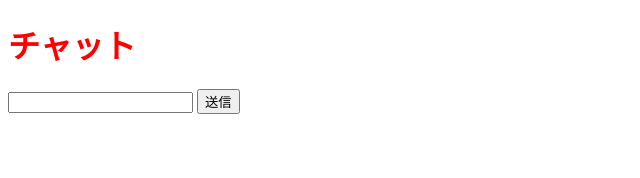
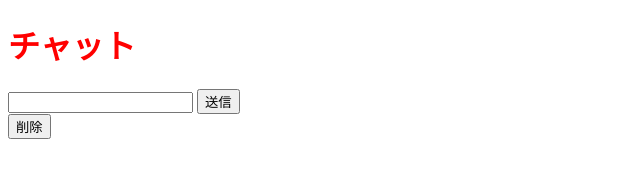
Before and after one commit to yut0pia/bookish-enigma, a website: page template.html in a window 1280 px wide. Shown: the whole page, without its empty margins (0-640 px from the left). Drawn offline with Linux system fonts and the light colour scheme.

Commit message:
削除ボタン

```diff
--- a/template.html
+++ b/template.html
@@ -14,6 +14,9 @@
       <input id="message-input" type="text" name="message" />
       <button type="submit">送信</button>
     </form>
+    <form action="/delete" method="post">
+      <button type="submit">削除</button>
+    </form>
     <script src="/script.js"></script>
   </body>
 </html>
```
